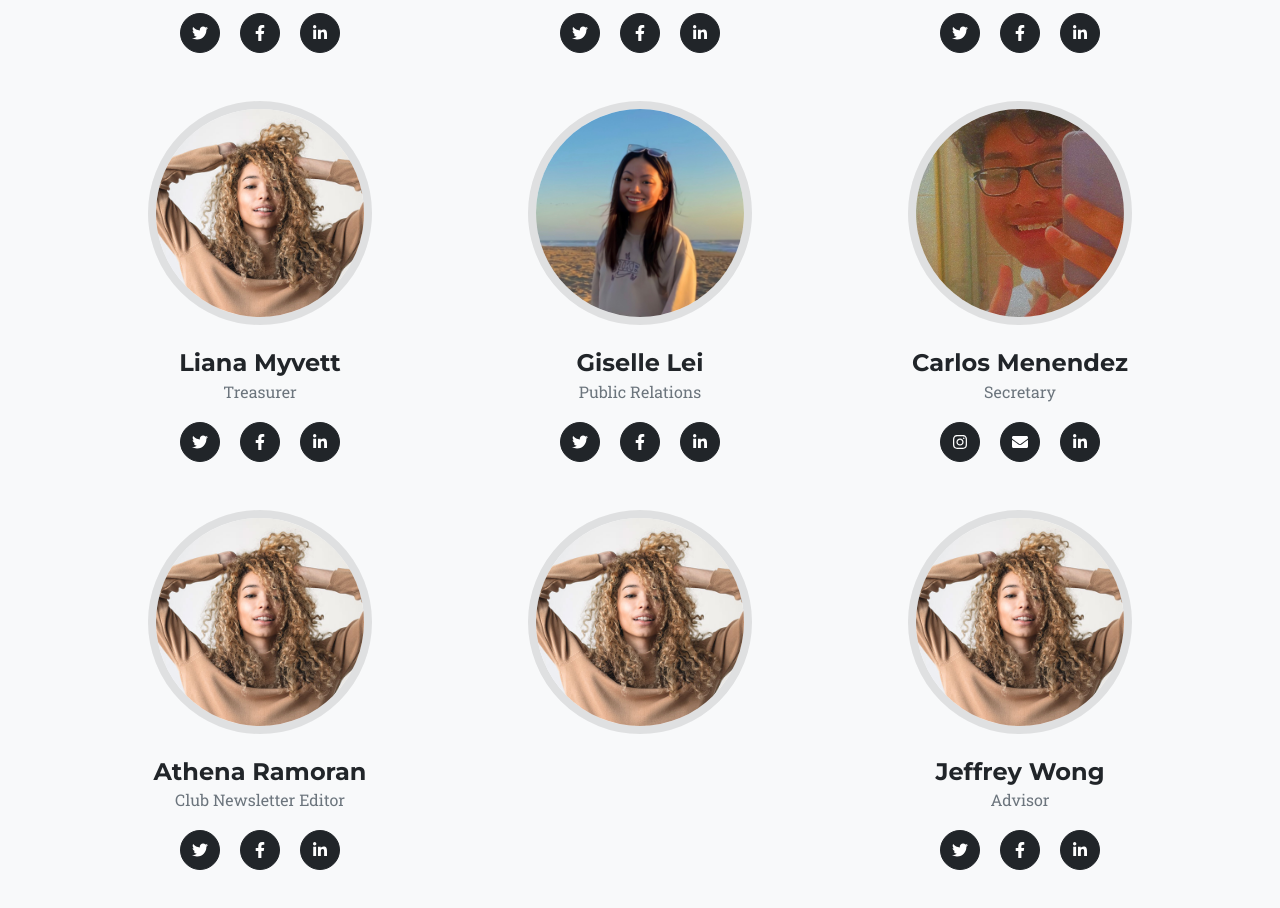
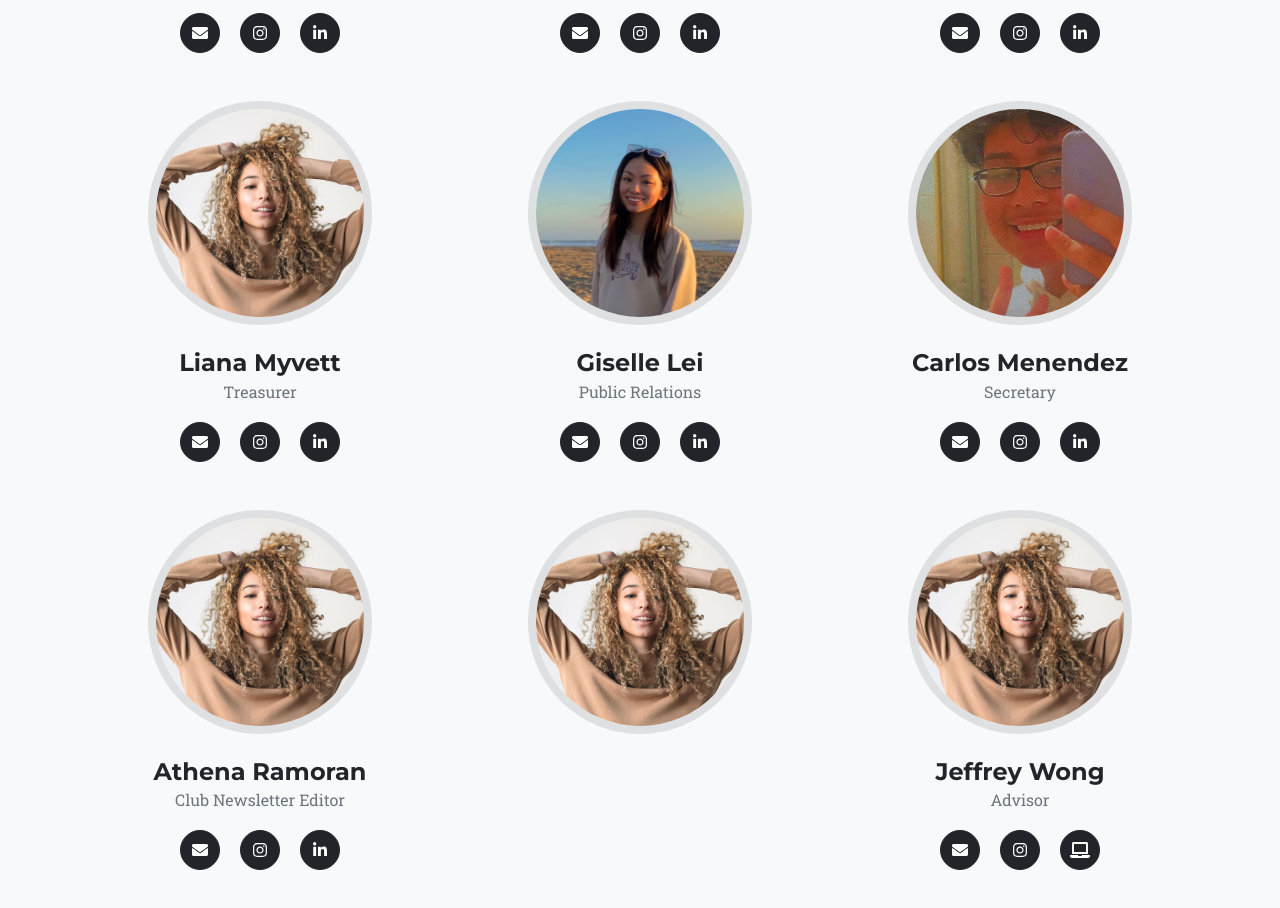
Before and after one commit to junxian-liu/Jefferson-Key-Club-Website, a plain HTML site: page index.html in a window 1280 px wide. Shown: the part 5108-6016 px from the top of the page. Drawn offline with Linux system fonts and the light colour scheme; files whose address does not match are found by name.

Commit message:
changed the social media icons

```diff
--- a/index.html
+++ b/index.html
@@ -254,8 +254,8 @@
                             <img class="mx-auto rounded-circle" src="assets/img/team/1.jpg" alt="..." />
                             <h4>Elizabeth Wang</h4>
                             <p class="text-muted">President</p>
-                            <a class="btn btn-dark btn-social mx-2" href="#!"><i class="fab fa-twitter"></i></a>
-                            <a class="btn btn-dark btn-social mx-2" href="#!"><i class="fab fa-facebook-f"></i></a>
+                            <a class="btn btn-dark btn-social mx-2" href="#!"><i class="fas fa-envelope"></i></a>
+                            <a class="btn btn-dark btn-social mx-2" href="#!"><i class="fab fa-instagram"></i></a>
                             <a class="btn btn-dark btn-social mx-2" href="#!"><i class="fab fa-linkedin-in"></i></a>
                         </div>
                     </div>
@@ -264,8 +264,8 @@
                             <img class="mx-auto rounded-circle" src="assets/img/team/2.jpg" alt="..." />
                             <h4>Rea Angela Vera Cruz</h4>
                             <p class="text-muted">Vice President of Kiwanis Relations</p>
-                            <a class="btn btn-dark btn-social mx-2" href="#!"><i class="fab fa-twitter"></i></a>
-                            <a class="btn btn-dark btn-social mx-2" href="#!"><i class="fab fa-facebook-f"></i></a>
+                            <a class="btn btn-dark btn-social mx-2" href="#!"><i class="fas fa-envelope"></i></a>
+                            <a class="btn btn-dark btn-social mx-2" href="#!"><i class="fab fa-instagram"></i></a>
                             <a class="btn btn-dark btn-social mx-2" href="#!"><i class="fab fa-linkedin-in"></i></a>
                         </div>
                     </div>
@@ -274,8 +274,8 @@
                             <img class="mx-auto rounded-circle" src="officers/junxian.JPG" alt="..." />
                             <h4>Junxian Liu</h4>
                             <p class="text-muted">Vice President of Service</p>
-                            <a class="btn btn-dark btn-social mx-2" href="#!"><i class="fab fa-twitter"></i></a>
-                            <a class="btn btn-dark btn-social mx-2" href="#!"><i class="fab fa-facebook-f"></i></a>
+                            <a class="btn btn-dark btn-social mx-2" href="#!"><i class="fas fa-envelope"></i></a>
+                            <a class="btn btn-dark btn-social mx-2" href="#!"><i class="fab fa-instagram"></i></a>
                             <a class="btn btn-dark btn-social mx-2" href="#!"><i class="fab fa-linkedin-in"></i></a>
                         </div>
                     </div>
@@ -284,8 +284,8 @@
                             <img class="mx-auto rounded-circle" src="assets/img/team/2.jpg" alt="..." />
                             <h4>Liana Myvett</h4>
                             <p class="text-muted">Treasurer</p>
-                            <a class="btn btn-dark btn-social mx-2" href="#!"><i class="fab fa-twitter"></i></a>
-                            <a class="btn btn-dark btn-social mx-2" href="#!"><i class="fab fa-facebook-f"></i></a>
+                            <a class="btn btn-dark btn-social mx-2" href="#!"><i class="fas fa-envelope"></i></a>
+                            <a class="btn btn-dark btn-social mx-2" href="#!"><i class="fab fa-instagram"></i></a>
                             <a class="btn btn-dark btn-social mx-2" href="#!"><i class="fab fa-linkedin-in"></i></a>
                         </div>
                     </div>
@@ -294,8 +294,8 @@
                             <img class="mx-auto rounded-circle" src="officers/giselle.jpeg" alt="..." />
                             <h4>Giselle Lei</h4>
                             <p class="text-muted">Public Relations</p>
-                            <a class="btn btn-dark btn-social mx-2" href="#!"><i class="fab fa-twitter"></i></a>
-                            <a class="btn btn-dark btn-social mx-2" href="#!"><i class="fab fa-facebook-f"></i></a>
+                            <a class="btn btn-dark btn-social mx-2" href="#!"><i class="fas fa-envelope"></i></a>
+                            <a class="btn btn-dark btn-social mx-2" href="#!"><i class="fab fa-instagram"></i></a>
                             <a class="btn btn-dark btn-social mx-2" href="#!"><i class="fab fa-linkedin-in"></i></a>
                         </div>
                     </div>
@@ -304,8 +304,8 @@
                             <img class="mx-auto rounded-circle" src="officers/carlos.jpeg" alt="..." />
                             <h4>Carlos Menendez</h4>
                             <p class="text-muted">Secretary</p>
+                            <a class="btn btn-dark btn-social mx-2" href="#!"><i class="fas fa-envelope"></i></a>
                             <a class="btn btn-dark btn-social mx-2" href="#!"><i class="fab fa-instagram"></i></a>
-                            <a class="btn btn-dark btn-social mx-2" href="#!"><i class="fas fa-envelope"></i></a>
                             <a class="btn btn-dark btn-social mx-2" href="#!"><i class="fab fa-linkedin-in"></i></a>
                         </div>
                     </div>
@@ -314,8 +314,8 @@
                             <img class="mx-auto rounded-circle" src="assets/img/team/2.jpg" alt="..." />
                             <h4>Athena Ramoran</h4>
                             <p class="text-muted">Club Newsletter Editor</p>
-                            <a class="btn btn-dark btn-social mx-2" href="#!"><i class="fab fa-twitter"></i></a>
-                            <a class="btn btn-dark btn-social mx-2" href="#!"><i class="fab fa-facebook-f"></i></a>
+                            <a class="btn btn-dark btn-social mx-2" href="#!"><i class="fas fa-envelope"></i></a>
+                            <a class="btn btn-dark btn-social mx-2" href="#!"><i class="fab fa-instagram"></i></a>
                             <a class="btn btn-dark btn-social mx-2" href="#!"><i class="fab fa-linkedin-in"></i></a>
                         </div>
                     </div>
@@ -329,9 +329,9 @@
                             <img class="mx-auto rounded-circle" src="assets/img/team/2.jpg" alt="..." />
                             <h4>Jeffrey Wong</h4>
                             <p class="text-muted">Advisor</p>
-                            <a class="btn btn-dark btn-social mx-2" href="#!"><i class="fab fa-twitter"></i></a>
-                            <a class="btn btn-dark btn-social mx-2" href="#!"><i class="fab fa-facebook-f"></i></a>
-                            <a class="btn btn-dark btn-social mx-2" href="#!"><i class="fab fa-linkedin-in"></i></a>
+                            <a class="btn btn-dark btn-social mx-2" href="#!"><i class="fas fa-envelope"></i></a>
+                            <a class="btn btn-dark btn-social mx-2" href="#!"><i class="fab fa-instagram"></i></a>
+                            <a class="btn btn-dark btn-social mx-2" href="#!"><i class="fas fa-laptop"></i></a>
                         </div>
                     </div>
                 </div>
```
